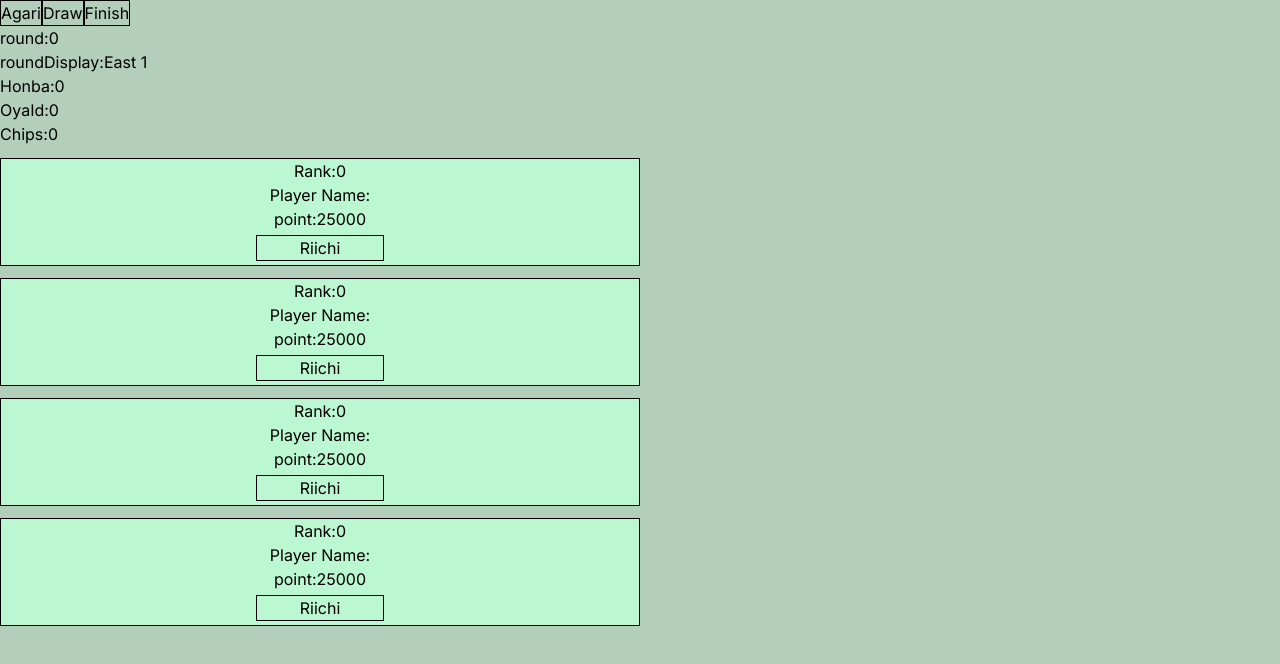
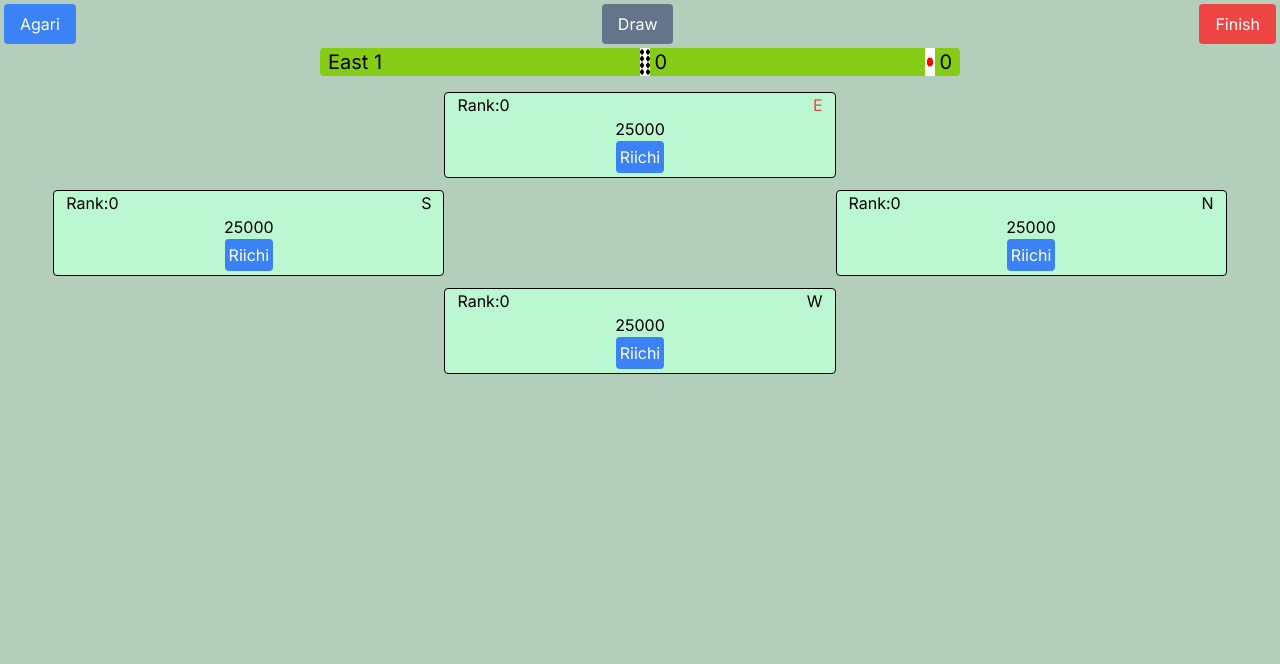
Before and after one commit to Losty522/calculationMahjong, a Next.js app: page /match in a window 1280 px wide. Shown: the top 664 px of the page. Built offline with nearby package versions, Linux system fonts and the light colour scheme.

Commit message:
create desigh on match page

```diff
--- a/src/app/matchMaking/page.tsx
+++ b/src/app/matchMaking/page.tsx
@@ -9,7 +9,7 @@ const page = () => {
     <div className="flex flex-col h-screen">
       <Header />
       <main className="flex-1">
-        <div className="border border-black  w-11/12 h-full mx-auto flex flex-col items-center space-y-5">
+        <div className="  w-11/12 h-full mx-auto flex flex-col items-center space-y-5">
           <div className="mt-3 mb-2 text-4xl text-center font-extrabold text-gray-800">
             Match Making
           </div>
--- a/src/app/page.tsx
+++ b/src/app/page.tsx
@@ -8,8 +8,8 @@ const home = () => {
     <div className="flex flex-col h-screen">
       <Header />
       <main className="flex-1">
-        <div className="border border-black  w-11/12 h-full mx-auto flex flex-col items-center space-y-5">
-          <div className="mt-16 mb-10 text-4xl text-center font-extrabold text-gray-800">
+        <div className="  w-11/12 h-full mx-auto flex flex-col items-center space-y-5">
+          <div className="mt-5 mb-5 text-4xl text-center font-extrabold text-gray-800">
             Welcome to{" "}
             <span className="text-green-800">Mahjong Calculator</span>
           </div>
--- a/src/components/AgariForm/AgariForm.tsx
+++ b/src/components/AgariForm/AgariForm.tsx
@@ -258,6 +258,11 @@ const AgariForm = () => {
       //oya player is not win
       fieldDataState?.changeHonba(-fieldDataState?.honba); //reset honba into 0
       fieldDataState?.changeRound(1); //add 1 into round. move to next round
+      let nextOyaID =
+        Number(fieldDataState?.oyaId) + 1 >= 4
+          ? 0
+          : Number(fieldDataState?.oyaId) + 1;
+      fieldDataState?.changeOyaId(nextOyaID);
     }
 
     // fieldDataState?.changeNextOya();
--- a/src/components/Field.tsx
+++ b/src/components/Field.tsx
@@ -6,17 +6,11 @@ import { PLAYER_INDEX, useFeildStatus, usePlayerStore } from "./playerStore";
 import { useGetFromStore } from "@/hooks/zustandHooks";
 import { useEffect } from "react";
 import FinishedMatch from "./FinishedMatch";
+import Image from "next/image";
 
 const Field = () => {
   const feildStatus = useGetFromStore(useFeildStatus, (state) => state);
   const playerDataState = useGetFromStore(usePlayerStore, (state) => state);
-
-  const handleResetStrage = () => {
-    feildStatus?.initializeData(); //reset all data
-    playerDataState?.initializeData(); //reset all data
-
-    //router.push("/matchMaking");
-  };
 
   if (!playerDataState) {
     return null;
@@ -29,25 +23,23 @@ const Field = () => {
     return <FinishedMatch />;
   }
   return (
-    <>
+    <div className=" h-screen">
+      <div className="flex justify-between mt-1 mx-1 ">
         <Link href="/agariForm">
-        <button
-          className="border border-black"
-          onClick={() => {
-            handleAgari();
-          }}
-        >
+          <button className="bg-blue-500 hover:bg-blue-700 text-white py-2 px-4 rounded">
             Agari
           </button>
         </Link>
 
         <Link href="/draw">
-        <button className="border border-black">Draw</button>
+          <button className="bg-slate-500 hover:bg-blue-700 text-white py-2 px-4 ml-1 rounded">
+            Draw
+          </button>
         </Link>
 
         <Link href="/editMatchBonus">
           <button
-          className="border border-black"
+            className="bg-red-500 hover:bg-blue-700 text-white py-2 px-4 ml-1 rounded"
             onClick={() => {
               playerDataState.updateRanking();
             }}
@@ -55,20 +47,57 @@ const Field = () => {
             Finish
           </button>
         </Link>
+      </div>
+      <div className="flex bg-lime-500 justify-between mx-auto my-1 w-3/6 rounded">
+        <div className="text-xl ml-2">
+          {feildStatus?.displayRound[feildStatus?.round]}
+        </div>
+        <div className="flex text-xl">
+          <Image
+            src={`/images/honba.png`}
+            alt={`east image`}
+            width={10}
+            height={10}
+          />
+          <div className="ml-1">{feildStatus?.honba}</div>
+        </div>
+        <div className="flex text-xl mr-2">
+          <Image
+            src={`/images/chips.png`}
+            alt={`east image`}
+            width={10}
+            height={10}
+          />
+          <div className="ml-1">{feildStatus?.chips}</div>
+        </div>
+      </div>
 
-      <div>round:{feildStatus?.round}</div>
-      <div>roundDisplay:{feildStatus?.displayRound[feildStatus?.round]}</div>
+      <div className="flex flex-col w-11/12 mx-auto items-center">
+        <Player
+          playerDataObj={
+            playerDataState?.playerData[playerDataState?.startPositonId[0]]
+          }
+        />
 
-      <div>Honba:{feildStatus?.honba}</div>
-      <div>OyaId:{feildStatus?.oyaId}</div>
-      <div>Chips:{feildStatus?.chips}</div>
-
-      {playerDataState?.startPositonId.map((data) => (
-        <div key={playerDataState?.playerData[data].id}>
-          <Player playerDataObj={playerDataState?.playerData[data]} />
+        <div className="flex w-full justify-between">
+          <Player
+            playerDataObj={
+              playerDataState?.playerData[playerDataState?.startPositonId[1]]
+            }
+          />
+          <Player
+            playerDataObj={
+              playerDataState?.playerData[playerDataState?.startPositonId[3]]
+            }
+          />
         </div>
-      ))}
-    </>
+        <Player
+          playerDataObj={
+            playerDataState?.playerData[playerDataState?.startPositonId[2]]
+          }
+        />
+      </div>
+    </div>
   );
 };
 
--- a/src/components/Player.tsx
+++ b/src/components/Player.tsx
@@ -6,6 +6,7 @@ import {
   useFeildStatus,
   usePlayerStore,
 } from "./playerStore";
+import { useEffect, useState } from "react";
 
 type PlayerType = {
   id: number;
@@ -21,6 +22,11 @@ type Props = {
 const Player = (props: Props) => {
   const fieldDataState = useGetFromStore(useFeildStatus, (state) => state);
   const playerDataState = useGetFromStore(usePlayerStore, (state) => state);
+  const [position, setPosition] = useState<string>("");
+
+  useEffect(() => {
+    getPosition();
+  }, [fieldDataState?.oyaId]);
 
   const handleCall = () => {
     if (props.playerDataObj.riichi) {
@@ -34,20 +40,60 @@ const Player = (props: Props) => {
     }
   };
 
+  const getPosition = () => {
+    let positionArr;
+    if (
+      playerDataState?.startPositonId.findIndex(
+        (id) => id === fieldDataState?.oyaId
+      ) === 0
+    ) {
+      positionArr = ["E", "S", "W", "N"];
+    } else if (
+      playerDataState?.startPositonId.findIndex(
+        (id) => id === fieldDataState?.oyaId
+      ) === 1
+    ) {
+      positionArr = ["N", "E", "S", "W"];
+    } else if (
+      playerDataState?.startPositonId.findIndex(
+        (id) => id === fieldDataState?.oyaId
+      ) === 2
+    ) {
+      positionArr = ["W", "N", "E", "S"];
+    } else if (
+      playerDataState?.startPositonId.findIndex(
+        (id) => id === fieldDataState?.oyaId
+      ) === 3
+    ) {
+      positionArr = ["S", "W", "N", "E"];
+    } else {
+      positionArr = ["E", "S", "W", "N"];
+    }
+    setPosition(positionArr[props.playerDataObj.id]);
+    return;
+  };
+
   return (
     <div
-      className={`border border-black mt-3 w-3/6 text-center ${
+      className={`border border-black mt-3 w-2/6 text-center rounded ${
         props.playerDataObj.riichi ? "bg-red-200" : "bg-green-200"
       }`}
     >
-      <div>Rank:{props.playerDataObj.rank}</div>
-      <div>Player Name:{props.playerDataObj.playerName}</div>
-      <div>point:{props.playerDataObj.point}</div>
+      <div className="flex justify-between ml-3 mr-3">
+        <div>Rank:{props.playerDataObj.rank}</div>
+        {position === "E" ? (
+          <div className="text-red-500">{position}</div>
+        ) : (
+          <div>{position}</div>
+        )}
+      </div>
+      <div>{props.playerDataObj.playerName}</div>
+      <div>{props.playerDataObj.point}</div>
 
       {props.playerDataObj.point >= 1000 || props.playerDataObj.riichi ? (
         props.playerDataObj.riichi ? (
           <button
-            className="border border-black mt-1 mb-1 w-1/5 text-red-600"
+            className="bg-red-500 hover:bg-red-700 text-white py-1 px-1 mb-1 rounded"
             onClick={() => {
               handleCall();
             }}
@@ -56,7 +102,7 @@ const Player = (props: Props) => {
           </button>
         ) : (
           <button
-            className="border border-black mt-1 mb-1 w-1/5"
+            className="bg-blue-500 hover:bg-blue-700 text-white py-1 px-1 mb-1 rounded"
             onClick={() => {
               handleCall();
             }}
@@ -65,8 +111,8 @@ const Player = (props: Props) => {
           </button>
         )
       ) : (
-        <button className="border border-black mt-1 mb-1 w-1/5">
-          Cannot Riich
+        <button className="bg-yellow-400 text-red-600 py-1 px-1 mb-1 rounded">
+          No Riich
         </button>
       )}
     </div>
--- a/src/components/matchMaking/CreateUser.tsx
+++ b/src/components/matchMaking/CreateUser.tsx
@@ -12,7 +12,10 @@ const CreateUser = () => {
   const submitUser = async (e: React.FormEvent<HTMLFormElement>) => {
     try {
       e.preventDefault();
-
+      if (newUserName === "") {
+        setMessage("Error,name is empty");
+        return;
+      }
       await addUser(newUserName); //use server function,for saving user data by prisma
       setMessage("created new user successfully");
       setNewUserName("");
@@ -28,11 +31,14 @@ const CreateUser = () => {
   }
 
   return (
-    <div className=" bg-white h-24 rounded-md shadow-md text-center">
+    <div className=" bg-white h-100px rounded-md shadow-md text-center">
       <div className="text-lg mt-2">Create a new user</div>
-      <form onSubmit={submitUser} className="flex w-11/12 items-center mx-auto">
+      <form
+        onSubmit={submitUser}
+        className="flex w-11/12 items-center mx-auto mb-1"
+      >
         <input
-          className="border rounded w-full py-2 px-3"
+          className="border rounded w-full py-1 px-3"
           name="username"
           type="text"
           value={newUserName}
@@ -44,12 +50,12 @@ const CreateUser = () => {
 
         <button
           type="submit"
-          className="bg-blue-500 hover:bg-blue-700 text-white py-2 px-4 ml-1 rounded"
+          className="bg-blue-500 hover:bg-blue-700 text-white py-1 px-4 ml-1 rounded"
         >
           Create
         </button>
       </form>
-      <div className="text-red-700">{message}</div>
+      <div className="text-red-700 ">{message}</div>
     </div>
   );
 };
--- a/src/components/matchMaking/PositionButton.tsx
+++ b/src/components/matchMaking/PositionButton.tsx
@@ -53,7 +53,6 @@ const PositionButton = (props: Props) => {
 
   const handleUserChange = (e: ChangeEvent<HTMLSelectElement>) => {
     const selectUserId = e.target.value;
-    console.log(e.target.value);
     const findUserData = users?.find(
       (userData) => userData.id === selectUserId
     );
```
Also changed, not shown: public/images/chips.png (added), public/images/honba.png (added). Lines whose indentation alone changed are shown as unchanged.
